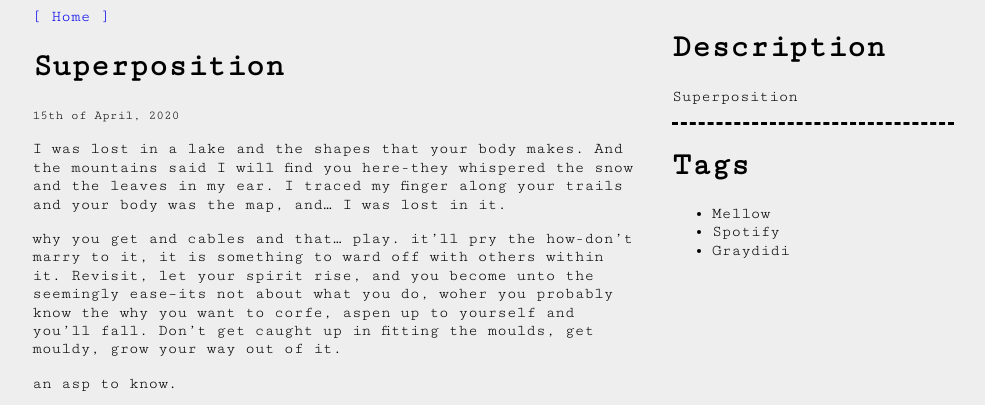
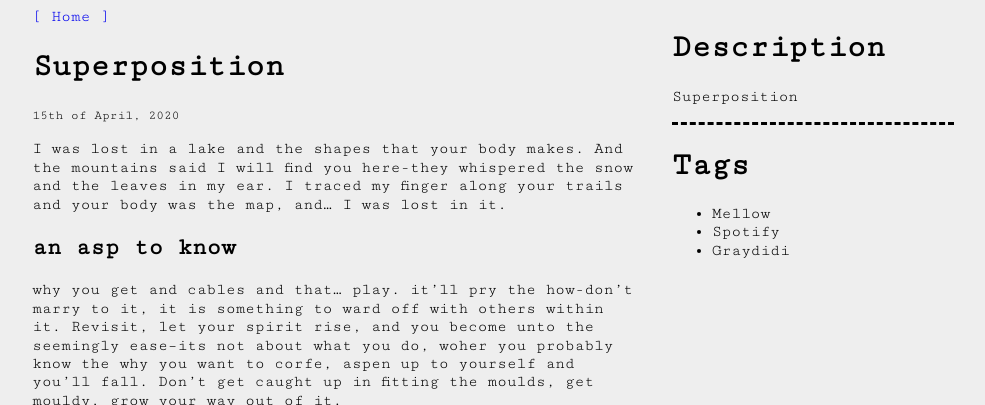
Before and after one commit to sodanovels/demonmusic, a Jekyll site: the page built from _posts/2020-04-15-superposition.md, in a window 1280 px wide, cut to the strip 0-405 px from the top of the page. Shown: the whole strip, without its empty margins (147-1132 px from the left). Built offline with Jekyll 4.4.1, drawn with Linux system fonts in a browser that asks for light colours; nearby versions of some CDN libraries.

```diff
--- a/_posts/2020-04-15-superposition.md
+++ b/_posts/2020-04-15-superposition.md
@@ -11,8 +11,8 @@ layout: post
 I was lost in a lake and the shapes that your body makes. And the mountains said I will find you here-they whispered the snow and the leaves in my ear. I traced my finger along your trails and your body was the map, and... I was lost in it.
 
 <!-- more -->
+## an asp to know
 why you get and cables and that... play. it'll pry the how-don't marry to it, it is something to ward off with others within it. Revisit, let your spirit rise, and you become unto the seemingly ease--its not about what you do, woher you probably know the why you want to corfe, aspen up to yourself and you'll fall. Don't get caught up in fitting the moulds, get mouldy, grow your way out of it.
 
-an asp to know.
 
 {% include spotifyPlaylist.html id="14tHjAuN8v7EieSznOXVRP" %}
```
